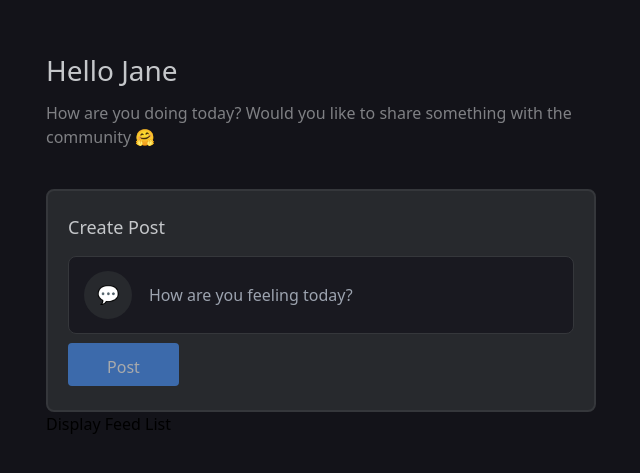
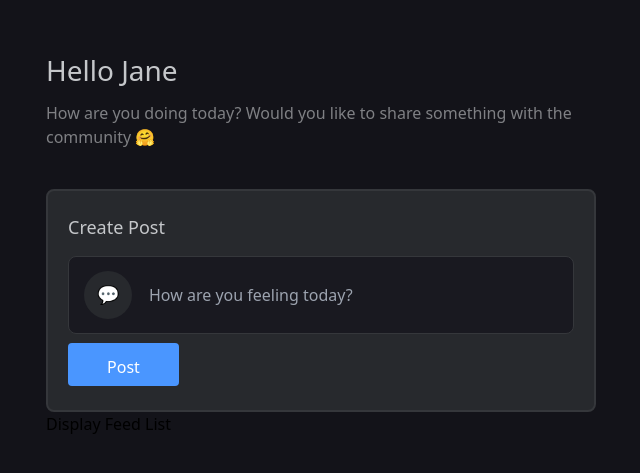
Before and after one commit to divya661/Login-Facebook-Feed-UI, a Next.js app: page /feed in a window 1280 px wide. Shown: the part 157-630 px from the top of the page, without its empty margins (319-959 px from the left). Built offline with nearby package versions, Linux system fonts and the light colour scheme; what twin.macro would draw is missing.

Commit message:
feat(create-post): disable post button if no content

```diff
--- a/src/app/constants/post.ts
+++ b/src/app/constants/post.ts
@@ -1 +1,2 @@
-export const POST_CONTENT_MIN_LENGTH=10;
+export const POST_CONTENT_MIN_LENGTH=1;
+export const ERROR_POST_CONTENT_MIN_LENGTH = `Post should contain minimum ${POST_CONTENT_MIN_LENGTH} characters`;
--- a/src/pages/feed/components/createPost/CreatePost.tsx
+++ b/src/pages/feed/components/createPost/CreatePost.tsx
@@ -4,26 +4,33 @@ import { Card } from "@/app/components/molecules/card";
 import { Text } from "@/app/components/atoms/text";
 import { Input } from "@/app/components/molecules/input";
 import { Button } from "@/app/components/molecules/button";
-import { POST_CONTENT_MIN_LENGTH } from "@/app/constants/post";
+import { ERROR_POST_CONTENT_MIN_LENGTH, POST_CONTENT_MIN_LENGTH } from "@/app/constants/post";
 
 function CreatePost() {
     const [postContent, setPostContent] = useState<string>("");
+    const [errorPostContent, setErrorPostContent] = useState<string>("");
 
     const submit = async (e: FormEvent<HTMLFormElement>) => {
         e.preventDefault();
-        // Route to feed page on submit button click on enter of valid username/email & password
-        alert("Post Submitted Successfully!");
-        setPostContent("");
+        if (!errorPostContent.length) {
+            alert("Post Submitted Successfully!");
+            setPostContent("");
+        }
     };
 
     const handlePostContentChange = (e: ChangeEvent<HTMLInputElement>) => {
         const value = e.target.value;
         setPostContent(value);
+        if (value.length < POST_CONTENT_MIN_LENGTH) {
+            setErrorPostContent(ERROR_POST_CONTENT_MIN_LENGTH);
+        } else {
+            setErrorPostContent("");
+        }
     }
 
     return (
         <form className="flex flex-col" onSubmit={submit}>
-        <Card width="100%" height="223px" borderRadius="8px" border="2px solid #35373B" paddingX="20px" paddingY="24px" backgroundColor="#27292D">
+            <Card width="100%" height="223px" borderRadius="8px" border="2px solid #35373B" paddingX="20px" paddingY="24px" backgroundColor="#27292D">
 
                 <Input
                     id="createPost"
@@ -60,13 +67,13 @@ function CreatePost() {
                     type="text"
                     minLength={POST_CONTENT_MIN_LENGTH}
                 />
-                <Button onClick={(e) => { }} disabled={!!(postContent.length < POST_CONTENT_MIN_LENGTH)} type="submit" width="111px" height="43px" backGroundColor="#4A96FF" borderRadius="4px" padding="12px" margin="16px 0 0 0" float="right">
+                <Button onClick={(e) => { }} disabled={!!errorPostContent} type="submit" width="111px" height="43px" backGroundColor="#4A96FF" borderRadius="4px" padding="12px" margin="16px 0 0 0" float="right">
                     <Text color="#FFF" fontWeight="500" size="md" textAlign="center" display="inline-block">
                         Post
                     </Text>
                 </Button>
 
-        </Card>
+            </Card>
         </form>
     );
 }
```
